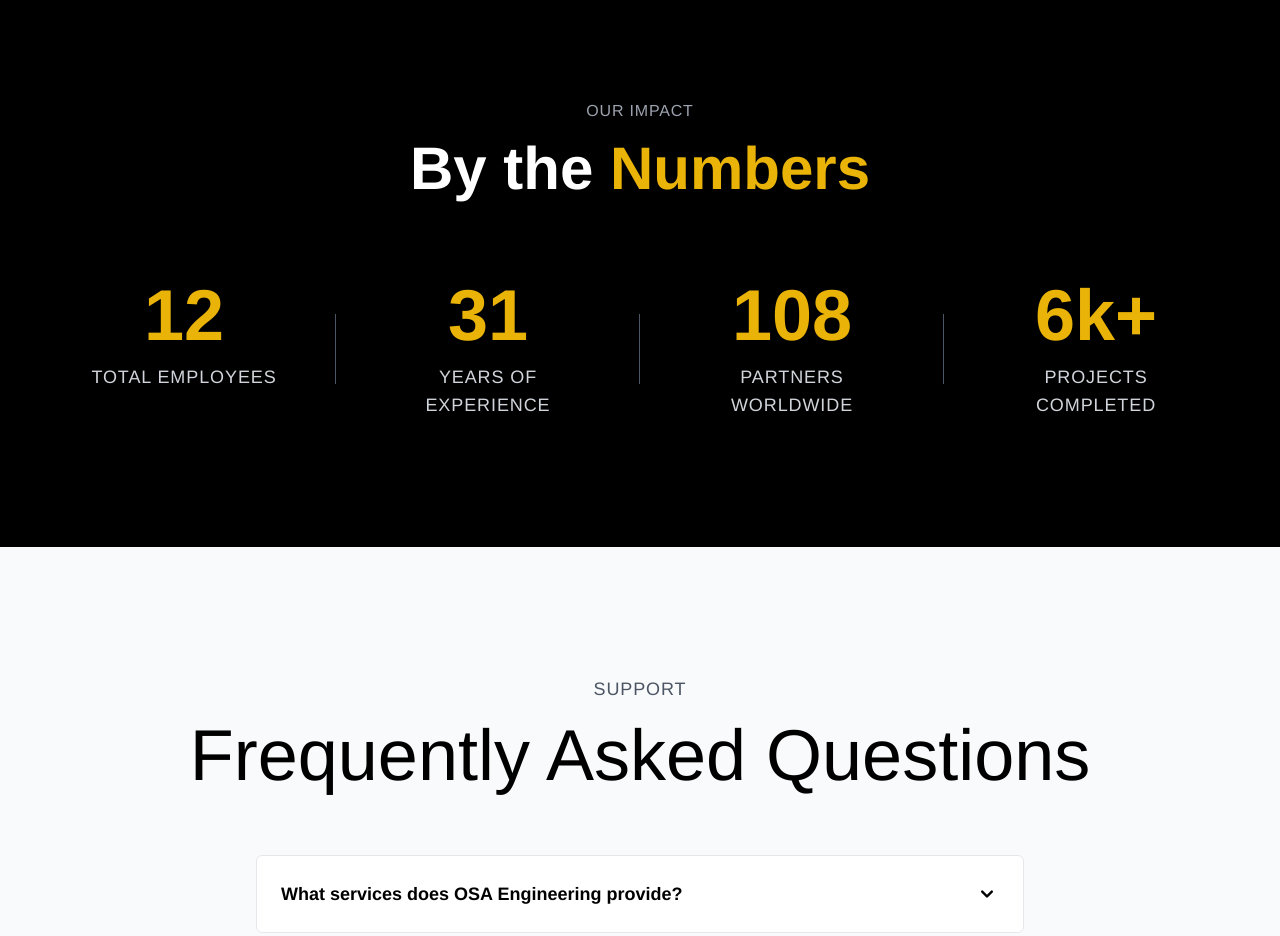
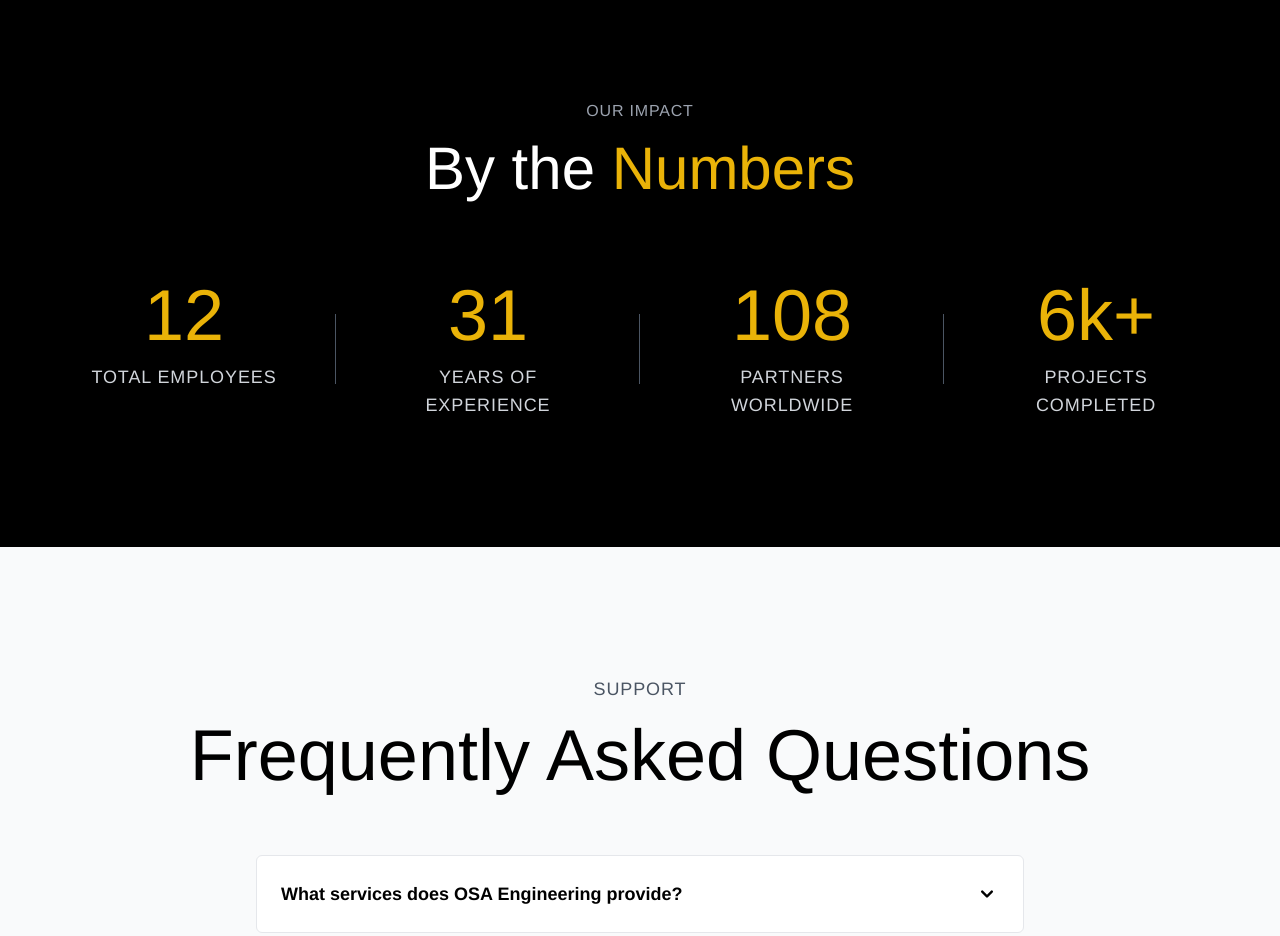
Before and after one commit to martinmilenkvski/osa-engineering.com-react, a React (Vite) app: page / in a window 1280 px wide. Shown: the part 5960-6896 px from the top of the page. Built offline with nearby package versions, Linux system fonts and the light colour scheme.

Commit message:
Remove bold styling from NumbersSection component text for consistency

```diff
--- a/src/components/NumbersSection.jsx
+++ b/src/components/NumbersSection.jsx
@@ -41,7 +41,7 @@ const NumberCounter = ({ from, to, label, format, suffix = "" }) => {
     <div className="text-center px-4"> {/* Added padding for spacing */}
       <span
         ref={nodeRef}
-        className="block text-5xl sm:text-6xl md:text-7xl font-bold text-primary" // Use primary color for numbers
+        className="block text-5xl sm:text-6xl md:text-7xl  text-primary" // Use primary color for numbers
       >
         {initialDisplayValue + suffix}
       </span>
@@ -94,7 +94,7 @@ const NumbersSection = () => {
           <p className="text-sm md:text-base uppercase tracking-wider text-gray-400 mb-3 md:mb-4">
             Our Impact
           </p>
-          <h2 className="text-4xl sm:text-5xl md:text-6xl font-bold text-white"> {/* Title text white */}
+          <h2 className="text-4xl sm:text-5xl md:text-6xl  text-white"> {/* Title text white */}
             By the <span className="text-primary">Numbers</span>
           </h2>
         </motion.div>
```
